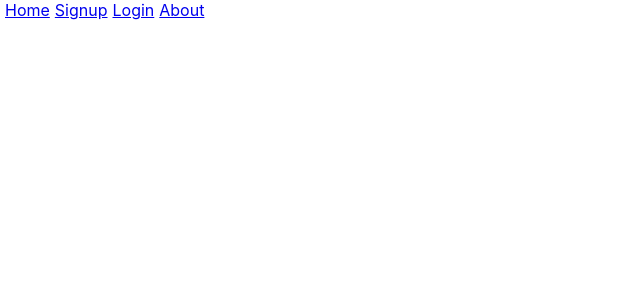
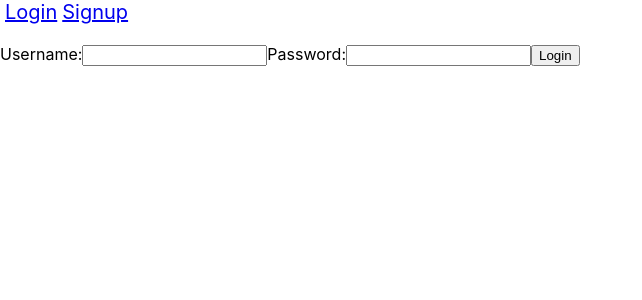
Before and after one commit to mdhira-ai/react_Authentication_Page, a React (Create React App) app: page /login in a window 1280 px wide. Shown: the top 300 px of the page, without its empty margins (0-642 px from the left). Built offline with nearby package versions, Linux system fonts and the light colour scheme.

Commit message:
Authentication - Login system added

```diff
--- a/src/App.js
+++ b/src/App.js
@@ -1,15 +1,31 @@
-import React from 'react'
-import Navbar from './Components/Navbar'
-import Homepage from './Pages/Homepage'
-import Loginpage from './Pages/Loginpage'
+import React from "react";
+import { Route, Routes } from "react-router-dom";
+import Navbar from "./Components/Navbar";
+import Homepage from "./Pages/Homepage";
+import Loginpage from "./Pages/Loginpage";
+import Aboutpage from "./Pages/Aboutpage";
+import Signuppage from "./Pages/Signuppage";
+import { Auth } from "./Components/Auth";
+import RequiredAuth from "./Components/RequiredAuth";
 
 function App() {
   return (
     <>
-      <Navbar />
+      <Auth>
+        <Navbar />
+        <Routes>
+          <Route path="/login" element={<Loginpage />} />
+          <Route path="/signup" element={<Signuppage />} />
 
+          <Route path="/" element={<RequiredAuth><Homepage /></RequiredAuth>} />
+          <Route path="/About" element={<RequiredAuth> <Aboutpage /> </RequiredAuth>} />
+          <Route path="/*" element={<div>
+            404 Not Found
+          </div>} />
+        </Routes>
+      </Auth>
     </>
-  )
+  );
 }
 
-export default App
+export default App;
--- /dev/null
+++ b/src/Components/Auth.js
@@ -0,0 +1,51 @@
+import React, { createContext } from "react";
+import { useNavigate } from "react-router-dom";
+
+const AuthProvider = createContext();
+
+export function Auth({ children }) {
+    // if isAuthenticated is true, then homepage,aboutpage is rendered
+    // if isAuthenticated is false, then loginpage,signuppage is rendered
+    const [isAuthenticated, setIsAuthenticated] = React.useState(false);
+
+    const [user, setUser] = React.useState({});
+
+    const redirect = useNavigate();
+
+
+    // test database
+    const db = {
+        user: 'hira',
+        password: 'hira'
+    }
+
+    function login(data) {
+        if (data) {
+            if (data.username === db.user && data.password === db.password) {
+                setIsAuthenticated(true);
+                setUser(data.username);
+                redirect('/');
+            }
+
+            else {
+                alert("wrong username or password");
+            }
+        }
+    }
+
+    function logout() {
+        setIsAuthenticated(false);
+        setUser({});
+    }
+
+    return (
+        <AuthProvider.Provider value={{ user, login, logout, isAuthenticated }}>
+            {children}
+        </AuthProvider.Provider>
+    );
+}
+
+//need to use useAuth hook to access the context
+export function useAuth() {
+    return React.useContext(AuthProvider);
+}
--- a/src/Components/Navbar.js
+++ b/src/Components/Navbar.js
@@ -1,13 +1,35 @@
 import React from 'react'
 import { Link } from 'react-router-dom'
+import { useAuth } from './Auth';
+import RequiredAuth from './RequiredAuth'
 
 function Navbar() {
+  const auth = useAuth();
+
   return (
-    <div>
-        <Link to="/" style={{marginLeft:5}}>Home</Link>
-        <Link to="/signup" style={{marginLeft:5}}>Signup</Link>
-        <Link to="/login" style={{marginLeft:5}}>Login</Link>
-        <Link to="/about" style={{marginLeft:5}}>About</Link>
+    <div style={{
+      fontSize: 20,
+      marginBottom: 20,
+    }}>
+
+
+      {auth.isAuthenticated ? (
+        <>
+
+          <Link to="/" style={{ marginLeft: 5 }}>Home 🌎</Link>
+          <Link to="/about" style={{ marginLeft: 5 }}>About 📢</Link>
+        </>
+
+      ) : (
+        <>
+
+
+          <Link to="/login" style={{ marginLeft: 5 }}>Login</Link>
+          <Link to="/signup" style={{ marginLeft: 5 }}>Signup</Link>
+
+        </>
+
+      )}
 
 
     </div>
--- /dev/null
+++ b/src/Components/RequiredAuth.js
@@ -0,0 +1,16 @@
+import React from "react";
+import { Navigate } from "react-router-dom";
+import { useAuth } from "./Auth";
+
+function RequiredAuth({ children }) {
+  const auth = useAuth();
+
+  if (auth.isAuthenticated) {
+    return <>{children}</>;
+  }
+  return <>
+    <Navigate to="/login" />
+  </>
+}
+
+export default RequiredAuth;
--- a/src/Pages/Homepage.js
+++ b/src/Pages/Homepage.js
@@ -1,8 +1,23 @@
 import React from 'react'
+import { useAuth } from '../Components/Auth';
 
 function Homepage() {
+  const auth = useAuth();
   return (
-    <div>Homepage</div>
+    <>
+
+      <div>Homepage</div>
+      <div style={{
+        fontSize: 40,
+      }}>Welcome to 🙋 {auth.user} </div>
+      <div>
+
+        <input type="button" value="Logout" onClick={auth.logout} />
+
+      </div>
+
+
+    </>
   )
 }
 
--- a/src/Pages/Loginpage.js
+++ b/src/Pages/Loginpage.js
@@ -1,8 +1,31 @@
-import React from 'react'
+import React, { useState } from 'react'
+import { useAuth } from '../Components/Auth';
 
 function Loginpage() {
+  const [username, setusername] = useState()
+  const [password, setpassword] = useState()
+
+  const auth = useAuth();
+
+  function handleLogin(e) {
+    e.preventDefault()
+
+    auth.login({ username, password })
+  }
+
   return (
-    <div>Loginpage</div>
+    <div>
+      <form onSubmit={handleLogin} >
+        <label>Username:</label>
+        <input type="text" name="username" value={username} onChange={(e) => setusername(e.target.value)} />
+        <label>Password:</label>
+        <input type="password" name="password" value={password} onChange={(e) => setpassword(e.target.value)} />
+        <input type="submit" value="Login" />
+
+      </form>
+
+
+    </div>
   )
 }
 
```
